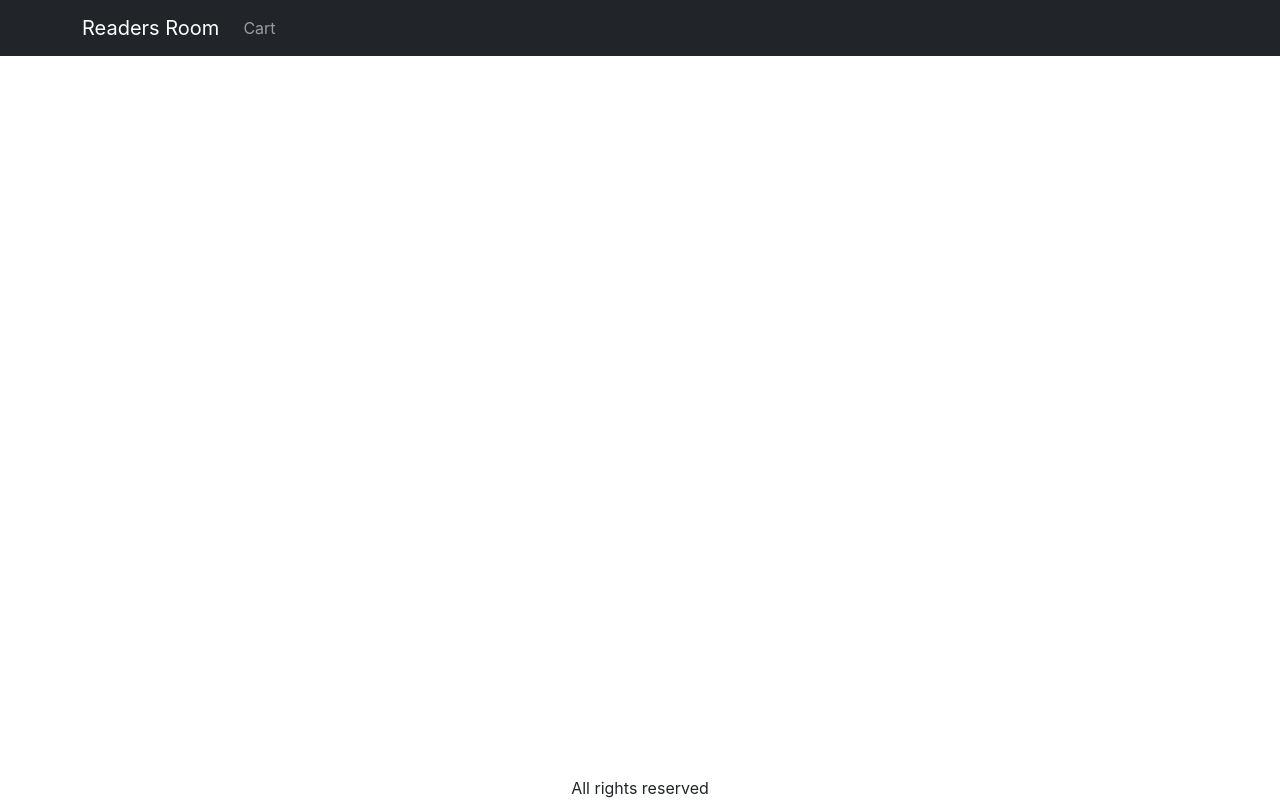
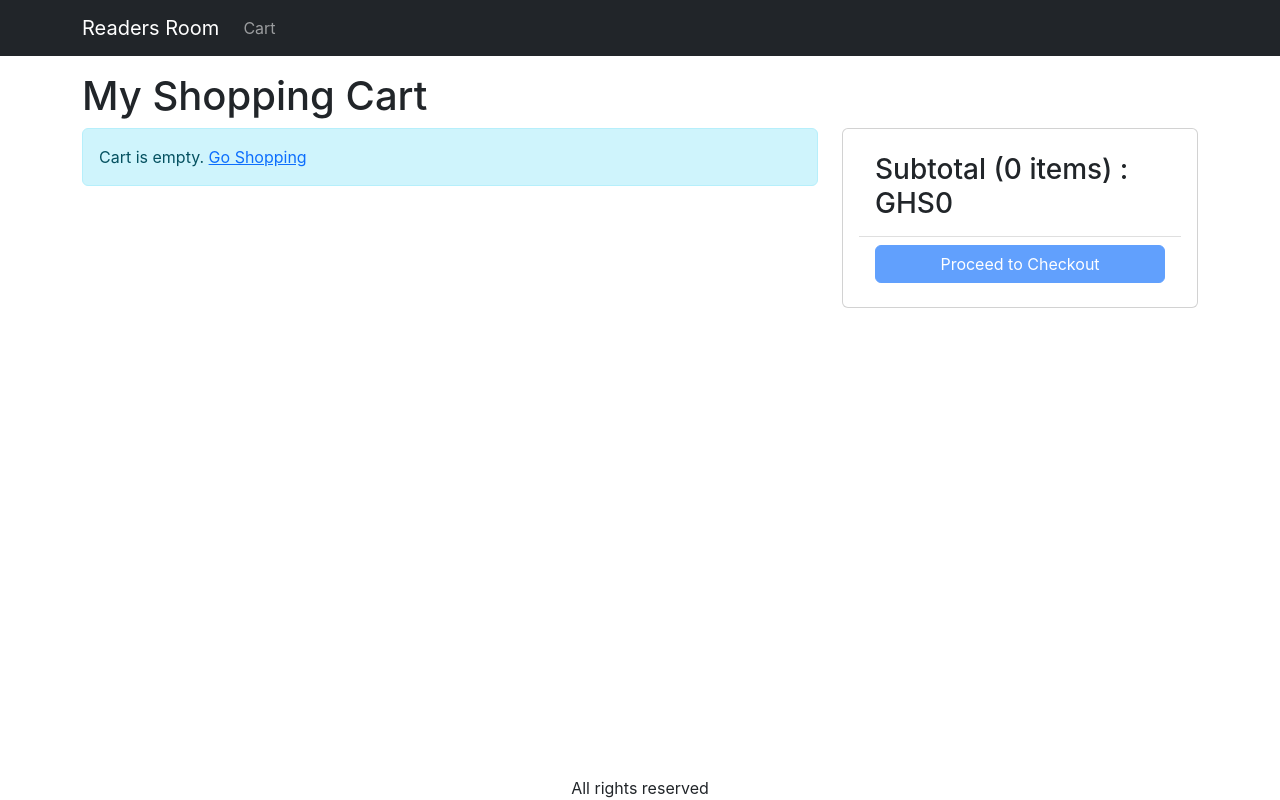
Before and after one commit to William-Okae/ebooks, a React (Create React App) app in the folder frontend/: page /cart in a window 1280 px wide. Built offline with nearby package versions, Linux system fonts and the light colour scheme.

Commit message:
Create-Cart-Screen

```diff
--- a/frontend/src/App.js
+++ b/frontend/src/App.js
@@ -9,6 +9,7 @@ import { LinkContainer } from 'react-router-bootstrap';
 import { Store } from "./Store";
 import { useContext } from "react";
 import { Link } from "react-router-dom";
+import CartScreen from "./screens/CartScreen";
 
 function App() {
   const { state } = useContext(Store);
@@ -39,6 +40,7 @@ function App() {
         <Container className="mt-3">
             <Routes>
               <Route path="/product/:slug" element={<ProductScreen />} />
+              <Route path="/cart" element={<CartScreen />} />
               <Route path="/" element={<HomeScreen />} />
             </Routes>
           </Container>
--- a/frontend/src/index.css
+++ b/frontend/src/index.css
@@ -41,3 +41,6 @@ main {
 .img-large {
   max-width: 100%;
 }
+.img-thumbnail {
+  height: 80px;
+}
--- /dev/null
+++ b/frontend/src/screens/CartScreen.js
@@ -0,0 +1,96 @@
+import { useContext } from 'react';
+import { Store } from '../Store';
+import { Helmet } from 'react-helmet-async';
+import Row from 'react-bootstrap/Row';
+import Col from 'react-bootstrap/Col';
+import MessageBox from '../components/MessageBox';
+import ListGroup from 'react-bootstrap/ListGroup';
+import Button from 'react-bootstrap/Button';
+import Card from 'react-bootstrap/Card';
+import { Link } from 'react-router-dom';
+
+export default function CartScreen() {
+  const { state, dispatch: ctxDispatch } = useContext(Store);
+  const {
+    cart: { cartItems },
+  } = state;
+
+  return (
+    <div>
+      <Helmet>
+        <title>My Shopping Cart</title>
+      </Helmet>
+      <h1>My Shopping Cart</h1>
+      <Row>
+        <Col md={8}>
+          {cartItems.length === 0 ? (
+            <MessageBox>
+              Cart is empty. <Link to="/">Go Shopping</Link>
+            </MessageBox>
+          ) : (
+            <ListGroup>
+              {cartItems.map((item) => (
+                <ListGroup.Item key={item._id}>
+                  <Row className="align-items-center">
+                    <Col md={4}>
+                      <img
+                        src={item.image}
+                        alt={item.name}
+                        className="img-fluid rounded img-thumbnail"
+                      ></img>{' '}
+                      <Link to={`/product/${item.slug}`}>{item.name}</Link>
+                    </Col>
+                    <Col md={3}>
+                      <Button variant="light" disabled={item.quantity === 1}>
+                        <i className="fas fa-minus-circle"></i>
+                      </Button>{' '}
+                      <span>{item.quantity}</span>{' '}
+                      <Button
+                        variant="light"
+                        disabled={item.quantity === item.countInStock}
+                      >
+                        <i className="fas fa-plus-circle"></i>
+                      </Button>
+                    </Col>
+                    <Col md={3}>GHS{item.price}</Col>
+                    <Col md={2}>
+                      <Button variant="light">
+                        <i className="fas fa-trash"></i>
+                      </Button>
+                    </Col>
+                  </Row>
+                </ListGroup.Item>
+              ))}
+            </ListGroup>
+          )}
+        </Col>
+        <Col md={4}>
+          <Card>
+            <Card.Body>
+              <ListGroup variant="flush">
+                <ListGroup.Item>
+                  <h3>
+                    Subtotal ({cartItems.reduce((a, c) => a + c.quantity, 0)}{' '}
+                    items) : GHS
+                    {cartItems.reduce((a, c) => a + c.price * c.quantity, 0)}
+                  </h3>
+                </ListGroup.Item>
+                <ListGroup.Item>
+                  <div className="d-grid">
+                    <Button
+                      type="button"
+                      variant="primary"
+                      disabled={cartItems.length === 0}
+                    >
+                      Proceed to Checkout
+                    </Button>
+                  </div>
+                </ListGroup.Item>
+              </ListGroup>
+            </Card.Body>
+          </Card>
+        </Col>
+      </Row>
+    </div>
+  );
+}
--- a/frontend/src/screens/ProductsScreen.js
+++ b/frontend/src/screens/ProductsScreen.js
@@ -1,6 +1,6 @@
 import axios from 'axios';
 import { useContext, useEffect, useReducer } from 'react';
-import { useParams } from 'react-router-dom';
+import { useNavigate, useParams } from 'react-router-dom';
 import Row from 'react-bootstrap/Row';
 import Col from 'react-bootstrap/Col';
 import Card from 'react-bootstrap/Card';
@@ -28,6 +28,7 @@ const reducer = (state, action) => {
 };
 
 function ProductScreen() {
+  const navigate = useNavigate();
   const params = useParams();
   const { slug } = params;
   const [{ loading, error, product }, dispatch] = useReducer(reducer, {
@@ -62,8 +63,8 @@ function ProductScreen() {
       type: 'CART_ADD_ITEM',
       payload: { ...product, quantity },
     });
+    navigate('/cart');
   };
-
   return loading ? (
     <LoadingBox />
   ) : error ? (
```
Also changed, not shown: 1 other file (tests, documents, lock files or other folders).
